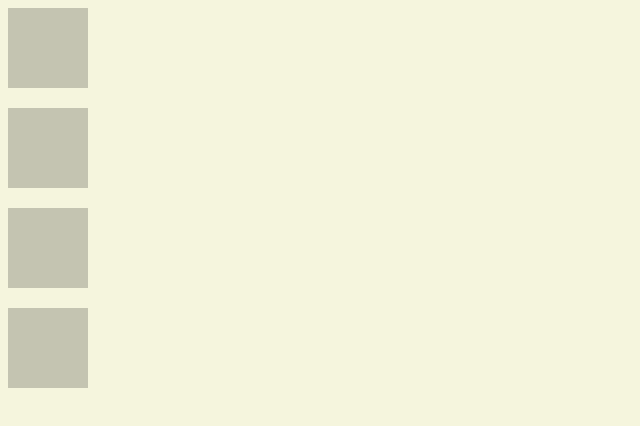
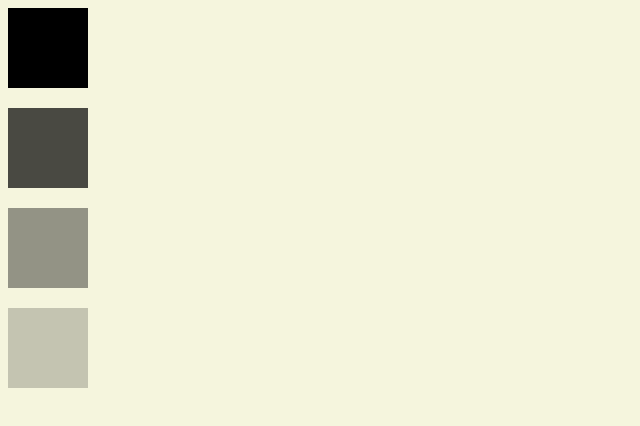
Before and after one commit to marixdemon/zadania, a plain HTML site: page zadanie4/index.html in a window 1280 px wide. Shown: the whole page, without its empty margins (0-640 px from the left). Drawn offline with Linux system fonts and the light colour scheme.

Commit message:
poprawione zadanie

```diff
--- a/zadanie4/style.css
+++ b/zadanie4/style.css
@@ -5,6 +5,17 @@ body {
 div {
 	width: 80px;
 	height: 80px;
-	background-color: rgba(0, 0, 0, 0.2);
 	margin-bottom: 20px;
 }
+.first {
+	background-color: rgba(0, 0, 0, 1);
+}
+.second {
+	background-color: rgba(0, 0, 0, 0.7);
+}
+.third {
+	background-color: rgba(0, 0, 0, 0.4);
+}
+.fourth {
+	background-color: rgba(0, 0, 0, 0.2);
+}
```
